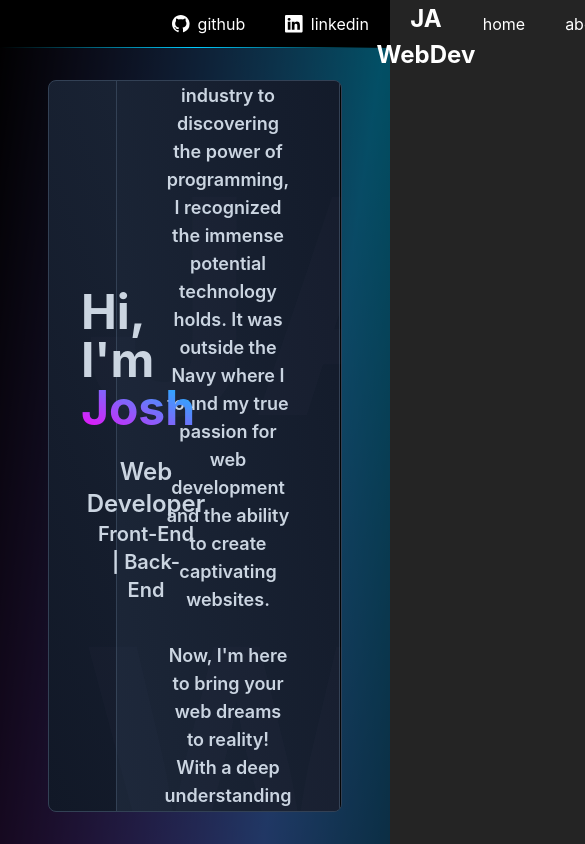
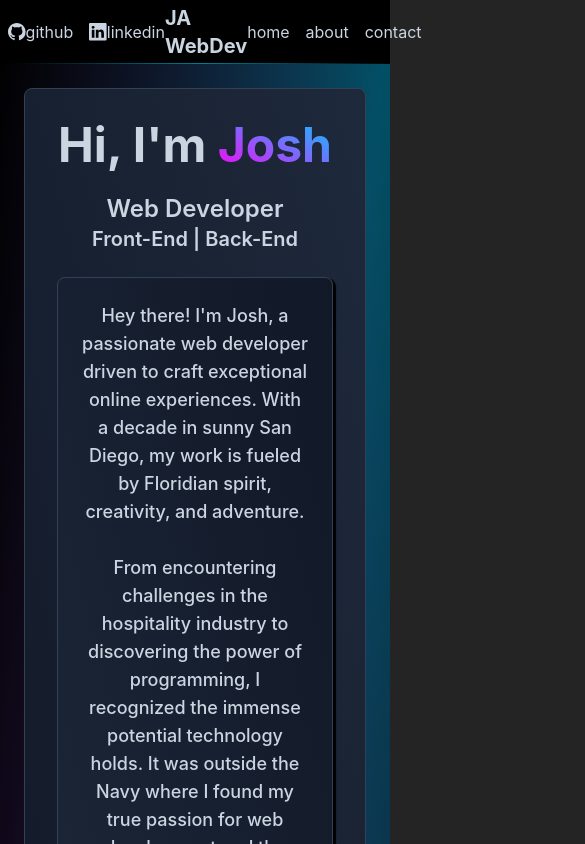
Before and after one commit to JoGuirre/joguirre.github.io, a React (Vite) app: page / in a window 390 px wide. Shown: the top 844 px of the page, 585 px wide, since content can reach past the window. Built offline with nearby package versions, Linux system fonts and the light colour scheme.

Commit message:
workin on mobile

```diff
--- a/src/App.jsx
+++ b/src/App.jsx
@@ -7,8 +7,7 @@ import TechStack from "./components/TechStack";
 
 function App() {
   return (
-    <div className="bg-[url(./assets/bggrid.svg)] bg-contain">
-      <div className="bg-gradient-to-tr from-customPurple to-customBlue">
+    <div className=" bg-gradient-to-tr from-customPurple to-customBlue">
       <div className="bg-gradient-to-tl from-black via-transparent to-black">
         <div
           id="app-container"
@@ -24,7 +23,6 @@ function App() {
         </div>
       </div>
     </div>
-    </div>
   );
 }
 
--- a/src/components/Hero.jsx
+++ b/src/components/Hero.jsx
@@ -2,20 +2,20 @@ import React from "react";
 
 function Hero() {
   return (
-    <div id="home" className="h-screen flex">
+    <div id="home" className="lg:h-screen flex">
       <div
         id="hero-card-container"
-        className="flex relative justify-between px-8 w-full mt-8 mb-20 mx-12 rounded-lg flex border border-slate-700 bg-gradient-to-tr from-gray-900 to-slate-800 transition duration-300 rounded-lg text-slate-300 overflow-hidden"
+        className="relative flex flex-col items-center justify-around lg:justify-center w-full rounded-lg border border-slate-700 bg-gradient-to-tr from-gray-900 to-slate-800 text-slate-300 overflow-hidden m-6 p-8 lg:flex-row lg:justify-between lg:px-8 lg:mt-8 mb-20 lg:mx-12 lg:transition lg:duration-300"
       >
         <div
           id="hero-card-container-bg-text"
-          className="absolute top-0 text-slate-400 text-opacity-[2%] font-bold text-[300px]"
+          className="absolute text-slate-400 text-opacity-[5%] text-[150px] lg:text-opacity-[2%] font-bold lg:text-[300px] bottom-0 lg:top-0"
         >
           JA WEBDEV
         </div>
         <div
           id="left-side"
-          className="flex flex-col justify-center items-center w-1/2 z-10"
+          className="flex flex-col justify-center items-center mb-6 lg:mb-0 lg:w-1/2 z-10"
         >
           <h1 className="text-5xl font-bold mb-6">
             Hi, I'm{" "}
@@ -23,24 +23,24 @@ function Hero() {
               Josh
             </span>
           </h1>
-          <h2 className="text-2xl font-semibold ml-4 mb-0 hover:cursor-default hover:scale-110 hover:bg-gradient-to-br hover:from-[#ff00f7] hover:to-[#00ccff] hover:bg-clip-text hover:text-transparent transition duration-300 text-center">
+          <h2 className="text-2xl font-semibold lg:ml-4 lg:mb-0 lg:hover:cursor-default lg:hover:scale-110 lg:hover:bg-gradient-to-br lg:hover:from-[#ff00f7] lg:hover:to-[#00ccff] lg:hover:bg-clip-text lg:hover:text-transparent lg:transition lg:duration-300 lg:text-center">
             Web Developer
           </h2>
-          <h3 className="text-xl font-semibold ml-4 text-center">
-            <span className="hover:cursor-default hover:scale-110 hover:bg-gradient-to-br hover:from-[#ff00f7] hover:to-[#00ccff] hover:bg-clip-text hover:text-transparent transition duration-300">
+          <h3 className="text-xl font-semibold lg:ml-4 text-center">
+            <span className="lg:hover:cursor-default lg:hover:scale-110 lg:hover:bg-gradient-to-br lg:hover:from-[#ff00f7] lg:hover:to-[#00ccff] lg:hover:bg-clip-text lg:hover:text-transparent lg:transition lg:duration-300">
               Front-End
             </span>{" "}
             |{" "}
-            <span className="hover:cursor-default hover:scale-110 hover:bg-gradient-to-br hover:from-[#ff00f7] hover:to-[#00ccff] hover:bg-clip-text hover:text-transparent transition duration-300">
+            <span className="lg:hover:cursor-default lg:hover:scale-110 lg:hover:bg-gradient-to-br lg:hover:from-[#ff00f7] lg:hover:to-[#00ccff] lg:hover:bg-clip-text lg:hover:text-transparent lg:transition lg:duration-300">
               Back-End
             </span>
           </h3>
         </div>
         <div
           id="right-side"
-          className="flex flex-col justify-center items-center w-1/2"
+          className="lg:flex lg:flex-col lg:justify-center lg:items-center lg:w-1/2"
         >
-          <p className="p-12 mr-12 border border-slate-700 bg-gradient-to-bl from-gray-900 to-slate-800 text-center shadow-[2px_2px_1px_1px_#000000] rounded-lg text-lg font-semibold">
+          <p className="lg:p-12 p-6 lg:mr-12 border border-slate-700 bg-gradient-to-bl from-gray-900 to-slate-800 text-center shadow-[2px_2px_1px_1px_#000000] rounded-lg text-lg font-medium lg:font-semibold">
             Hey there! I'm Josh, a passionate web developer driven to craft
             exceptional online experiences. With a decade in sunny San Diego, my
             work is fueled by Floridian spirit, creativity, and adventure.
--- a/src/components/NavBar.jsx
+++ b/src/components/NavBar.jsx
@@ -14,13 +14,13 @@ function NavBar() {
   return (
     <div
       id="navbar-container"
-      className=" z-50 sticky top-0 flex justify-center text-white text-opacity-40 hover:text-opacity-100 transition duration-150"
+      className="z-50 sticky top-0 flex justify-center text-slate-300 lg:text-white lg:text-opacity-40 lg:hover:text-opacity-100 lg:transition lg:duration-150"
     >
-      <div className="flex w-full h-12 justify-between bg-black relative group">
-        <div className="absolute bg-gradient-to-r from-transparent via-customBlue to-transparent opacity-60 group-hover:opacity-100 transition duration-300 bottom-0 h-[1px] w-full">
+      <div className="flex w-full h-16 lg:h-12 justify-between px-2 lg:px-0 items-center bg-black relative lg:group">
+        <div className="absolute bg-gradient-to-r from-transparent via-customBlue to-transparent opacity-60 lg:group-hover:opacity-100 lg:transition lg:duration-300 bottom-0 h-[1px] w-full">
           &nbsp;
         </div>
-        <div className="pl-40 flex">
+        <div className="lg:pl-40 lg:flex">
           <ul className="flex gap-4">
             {socialLinksItems.map((item) => {
               return (
@@ -33,10 +33,10 @@ function NavBar() {
             })}
           </ul>
         </div>
-        <div className="flex group">
+        <div className="flex lg:group">
           <MyLogo />
         </div>
-        <div className="pr-40 flex">
+        <div className="lg:pr-40 flex">
           <NavBarList />
         </div>
       </div>
@@ -47,10 +47,10 @@ function NavBar() {
 function NavBarList() {
   const navBarListItems = ["home", "about", "contact"];
   return (
-    <ul className="flex gap-4">
+    <ul className="flex gap-4 lg:mr-0 mr-4">
       {navBarListItems.map((item) => {
         return (
-          <li className="rounded-lg p-2 text-center m-1 hover:cursor-pointer hover:bg-gray-600 transition duration-200">
+          <li className="rounded-lg lg:p-2 lg:text-center lg:m-1 lg:hover:cursor-pointer lg:hover:bg-gray-600 lg:transition lg:duration-200">
             <a href={`#${item}`}>{item}</a>
           </li>
         );
@@ -61,8 +61,8 @@ function NavBarList() {
 
 function SocialLinks({ name, Icon, link }) {
   return (
-    <li className="rounded-lg p-2 text-center m-1 hover:cursor-pointer hover:bg-gray-600 transition duration-200">
-      <a href={link} target="_blank" className="flex items-center gap-x-2">
+    <li className="rounded-lg lg:p-2 lg:text-center lg:m-1 lg:hover:cursor-pointer lg:hover:bg-gray-600 lg:transition lg:duration-200">
+      <a href={link} target="_blank" className="flex items-center lg:gap-x-2">
         <div>
           <Icon size="1.1rem" />
         </div>
@@ -75,7 +75,7 @@ function SocialLinks({ name, Icon, link }) {
 function MyLogo() {
   return (
     <div>
-      <h1 className="rounded-lg p-2 font-bold text-center m-1 hover:cursor-default group-hover:scale-[150%] transition duration-100">
+      <h1 className="lg:rounded-lg lg:p-2 text-xl font-bold lg:text-center lg:m-1 lg:hover:cursor-default lg:group-hover:scale-[150%] lg:transition lg:duration-100">
         JA WebDev
       </h1>
     </div>
--- a/src/components/ThreeCard.jsx
+++ b/src/components/ThreeCard.jsx
@@ -3,7 +3,10 @@ import { aboutContent } from "../content/aboutContent";
 
 function ThreeCard() {
   return (
-    <div id="about" className="flex justify-center mb-4 mx-12 gap-12">
+    <div
+      id="about"
+      className="flex flex-col lg:flex-row justify-center mx-6 mb-4 lg:mx-12 gap-12"
+    >
       {aboutContent.map((section) => {
         return (
           <Card
@@ -36,10 +39,10 @@ function Card({ title, content, color }) {
     orange: "via-[#ff9100]",
   };
   return (
-    <div className="relative flex flex-col flex-1 group hover:scale-110 transition duration-300">
+    <div className="relative flex flex-col flex-1 group hover:scale-[101%] lg:hover:scale-110 transition duration-300">
       <div
         id="card-container"
-        className={`relative p-4 flex flex-1 flex-col items-center border border-slate-700 rounded-lg bg-gradient-to-bl from-gray-900 to-slate-800 text-center shadow-[2px_2px_1px_1px_#000000] hover:shadow-none opacity-80 hover:opacity-100 before:absolute before:top-0 before:left-0 before:w-full before:h-full before:z-[-99] before:hover:z-[0] before:rounded-lg before:transition before:duration-300 ${shadowColors[color]}`}
+        className={`relative p-6 pb-12 lg:pb-0 lg:p-4 flex flex-1 flex-col items-center border border-slate-700 rounded-lg bg-gradient-to-bl from-gray-900 to-slate-800 text-center shadow-[2px_2px_1px_1px_#000000] hover:shadow-none opacity-80 hover:opacity-100 before:absolute before:top-0 before:left-0 before:w-full before:h-full before:z-[-99] before:hover:z-[0] before:rounded-lg before:transition before:duration-300 ${shadowColors[color]}`}
       >
         <div id="card-title-container" className="mb-2">
           <h1
```
Lines whose indentation alone changed are shown as unchanged.
